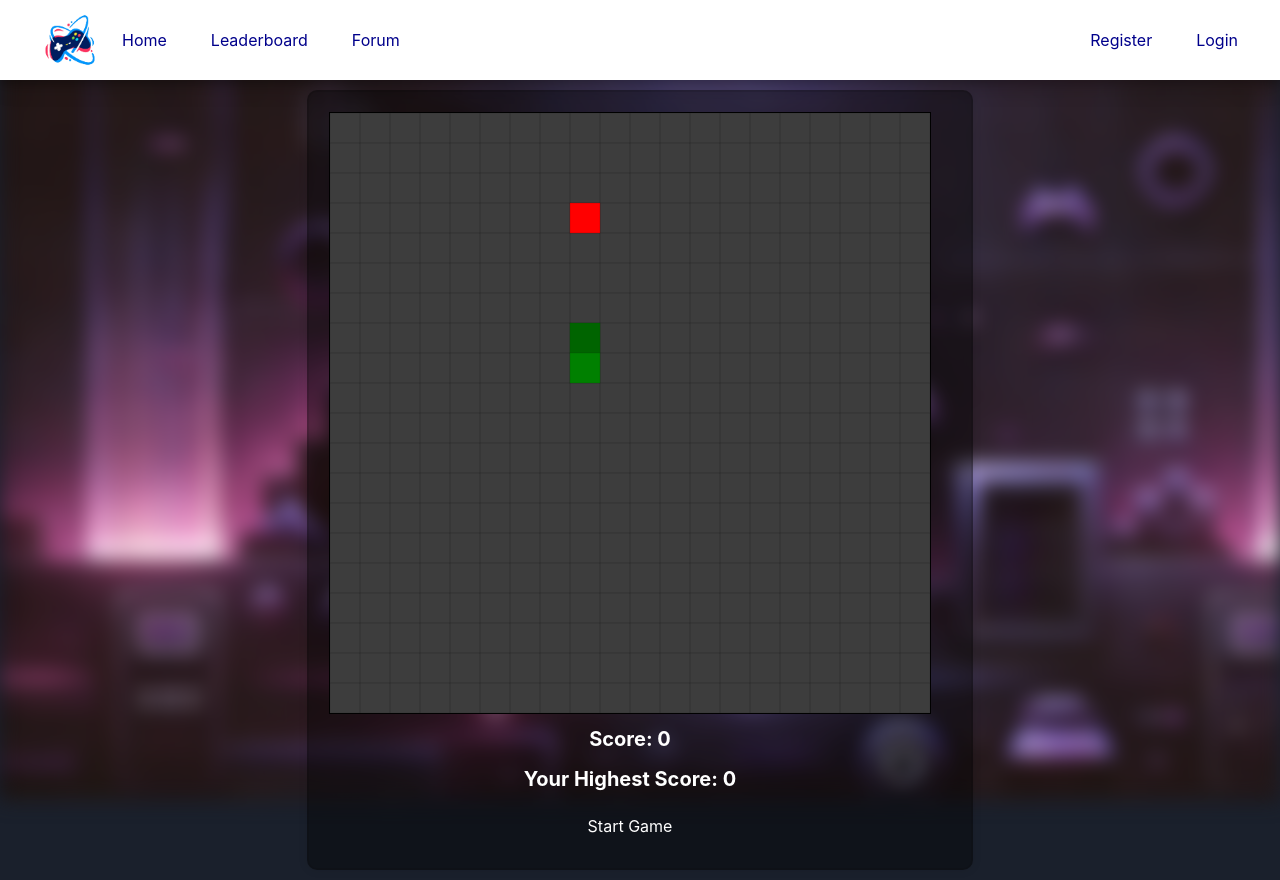
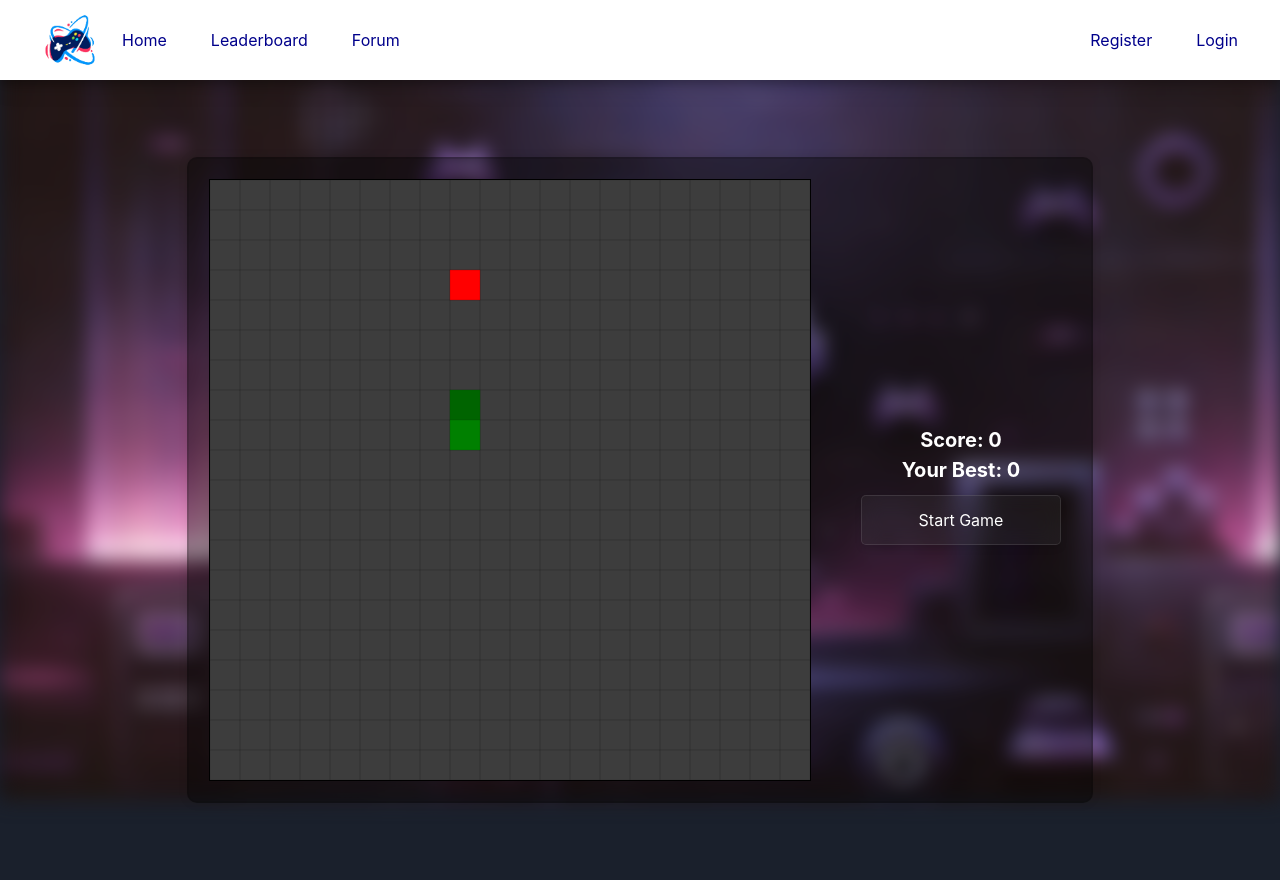
Before and after one commit to kartofki/arcade-arena, a React (Vite) app: page /snake in a window 1280 px wide. Built offline with nearby package versions, Linux system fonts and the light colour scheme; no server answers; the database is empty.

Commit message:
Styled Snake and Tetris

```diff
--- a/src/components/games/flappybird/FlappyBird.jsx
+++ b/src/components/games/flappybird/FlappyBird.jsx
@@ -1,5 +1,6 @@
 import styled from "styled-components";
 import { useEffect, useState } from "react";
+import NavBar from '../../NavBar'
 const BIRD_HEIGHT = 28;
 const BIRD_WIDTH = 33;
 const WALL_HEIGHT = 600;
@@ -64,6 +65,8 @@ function FlappyBird() {
     else setBirspos((birdpos) => birdpos - 50);
   };
   return (
+    <>
+    <NavBar />
     <Home onClick={handler}>
       <span>Score: {score}</span>
       <Background height={WALL_HEIGHT} width={WALL_WIDTH}>
@@ -90,6 +93,7 @@ function FlappyBird() {
         />
       </Background>
     </Home>
+    </>
   );
 }
 
--- a/src/components/games/snake/Snake.jsx
+++ b/src/components/games/snake/Snake.jsx
@@ -136,7 +136,7 @@ const Snake = () => {
     setSnake(SNAKE_START);
     setApple(APPLE_START);
     setDir([0, -1]);
-    setSpeed(500);
+    setSpeed(360);
     setGameOver(false);
     setScore(0);
     setDirectionChanged(false);
@@ -194,23 +194,20 @@ const Snake = () => {
               style={{ textAlign: "center" }}
             >
               <canvas
-                style={{ border: "1px solid black" }}
                 ref={canvasRef}
                 width={`${CANVAS_SIZE[0]}px`}
                 height={`${CANVAS_SIZE[1]}px`}
               />
-              <div style={{ marginTop: "10px" }}>
-                <span style={{ fontSize: "20px", fontWeight: "bold" }}>
-                  Score: {score}
-                </span>
-              </div>
-              <div style={{ marginTop: "10px" }}>
-                <span style={{ fontSize: "20px", fontWeight: "bold" }}>
-                  Your Highest Score: {highestScore}
-                </span>
-              </div>
-              {gameOver && <div style={{ fontSize: "30px", color: "red" }}>GAME OVER!</div>}
-              {!gameOver && <button
+            </div>
+          </div>
+          <div className="gameButtons">
+            <div className="gameInfo">
+              <div>Score: {score}</div>
+              <div>Your Best: {highestScore}</div>
+            </div>
+            {gameOver && <div className="gameOverMessage">GAME OVER!</div>}
+            {!gameOver && (
+              <button className="startGameBtn"
                 onClick={startGame}
                 style={{
                   padding: "10px 20px",
@@ -221,8 +218,10 @@ const Snake = () => {
                 }}
               >
                 Start Game
-              </button>}
-              {gameOver && <button
+              </button>
+            )}
+            {gameOver && (
+              <button className="startGameBtn"
                 onClick={startGame}
                 style={{
                   padding: "10px 20px",
@@ -233,10 +232,9 @@ const Snake = () => {
                 }}
               >
                 Restart Game
-              </button>}
-            </div>
+              </button>
+            )}
           </div>
-
         </div>
       </div>
     </>
--- a/src/components/games/tetris/StartButton.jsx
+++ b/src/components/games/tetris/StartButton.jsx
@@ -1,9 +1,8 @@
 import React from 'react'
-import { StyledStartButton } from './StyledStartButton'
 
 const StartButton = ({callback}) => {
   return (
-    <StyledStartButton onClick={callback}>StartButton</StyledStartButton>
+    <button className="startGameBtn" onClick={callback}>StartButton</button>
   )
 }
 
--- a/src/components/games/tetris/StyledStartButton.jsx
+++ /dev/null
@@ -1,16 +0,0 @@
-import styled from "styled-components";
-
-export const StyledStartButton = styled.button`
-box-sizing: border-box;
-margin: 0 0 20px 0;
-padding: 20px;
-min-height: 30px;
-width: 100%;
-border-radius: 20px;
-border:none;
-color: white;
-background: #333;
-font-size: 1rem;
-outline: none;
-cursor: pointer;
-`
--- a/src/components/games/tetris/StyledTetris.jsx
+++ b/src/components/games/tetris/StyledTetris.jsx
@@ -1,19 +1,44 @@
 import styled from 'styled-components';
-
-import bgImage from '../../../../public/assets/bg.jpg'
+import bgImage from '../../../../public/assets/homebg.webp';
 
 export const StyledTetrisWrapper = styled.div`
+  position: relative;
   width: 100vw;
   height: 100vh;
-background: url(${bgImage}) #000;
+  overflow: hidden;
+
+  &::before {
+    content: "";
+    position: absolute;
+    top: 0;
+    left: 0;
+    width: 100vw;
+    height: 100vh;
+    background-image: url(${bgImage});
+    background-repeat: no-repeat;
+    background-attachment: fixed;
     background-size: cover;
-overflow: hidden;`
+    filter: blur(10px); /* Blurring the background image */
+    z-index: -1; /* Ensuring the background image is behind the content */
+  }
+`;
+
+
 
 export const StyledTetris = styled.div`
+  background-color: rgba(0, 0, 0, 0.4); /* Black w/opacity/see-through */
+  padding: 20px;
+  border-radius: 10px; /* Optional styling */
+  box-shadow: 0 0 10px rgba(0, 0, 0, 0.1); /* Optional styling */
+  color: white;
+  border: 2px solid rgba(0, 0, 0, 0.1);
+  z-index: 2;
+  position: relative;
   display: flex;
   align-items: flex-start;
-padding: 40px;
-margin: 0 auto;
+  margin-top: 20px;
+  margin-right: 0;
+  margin-left: 300px;
   max-width: 900px;
 
   aside {
@@ -21,4 +46,5 @@ width: 100%;
     max-width: 200px;
     display: block;
     padding: 0 20px;
-}`
+  }
+`;
--- a/src/components/games/tetris/Tetris.jsx
+++ b/src/components/games/tetris/Tetris.jsx
@@ -85,7 +85,6 @@ const Tetris = () => {
       updatePlayerPos({ x: 0, y: 1, collided: false });
     } else {
       if (player.pos.y < 1) {
-        console.log('GAME OVER!!!');
         setGameOver(true);
         setDropTime(null);
         if (user && user.username) {
@@ -125,26 +124,34 @@ const Tetris = () => {
   return (
         <>
           <NavBar />
+          <div className="tetrisPage">
+            <div className="tetrisWrap">
+
               <StyledTetrisWrapper ref={gameWrapperRef} role="button" tabIndex="0" onKeyDown={e => move(e)} onKeyUp={keyUp}>
                 <StyledTetris>
                   <Stage stage={stage} />
                   <aside>
                     {gameOver ? (
                       <>
-                <Display gameOver={gameOver} text="Game Over" />
-                <p>Score: {score}</p>
+                      <div className="gameInfo infoTetris">
+                        <div>Game Over!</div>
+                        <div>Score: {score}</div>
+                        </div>
                       </>
                     ) : (
-              <div>
-                <Display text={`Score: ${score}`} />
-                <Display text={`Rows: ${rows}`} />
-                <Display text={`Level: ${level}`} />
+                      <div className="gameInfo infoTetris">
+                        <div>Score: {score}</div>
+                        <div>Rows: {rows}</div>
+                        <div>Level: {level}</div>
                       </div>
                     )}
                     <StartButton callback={startGame} />
                   </aside>
                 </StyledTetris>
               </StyledTetrisWrapper>
+              </div>
+
+          </div>
         </>
       );
 };
--- a/src/index.css
+++ b/src/index.css
@@ -394,6 +394,7 @@ body {
     .snakeAll {
       display: flex;
       flex-direction: row;
+      justify-content: space-between;
       background-color: rgba(0, 0, 0, 0.4); /* Black w/opacity/see-through */
       padding: 20px;
       border-radius: 10px; /* Optional styling */
@@ -425,6 +426,92 @@ body {
     canvas {
       border: 1px solid black;
     }
+
+    .gameButtons {
+      display: flex;
+      flex-direction: column;
+      justify-content: center;
+      padding: 10px;
+      margin-left: 20px;
+      border-radius: 5px;
+    }
+
+    .startGameBtn{
+      background-color: black;
+    font-size: 20px;
+    width: 200px;
+    height: 50px;
+    border-radius: 10px;
+    box-shadow: 0 0 10px rgba(0,0,0,0.3);
+    font-size: 18px;
+            color: white;
+            background: rgba(71, 71, 71, 0.2);
+            border: 1px solid rgba(255, 255, 255, 0.1);
+            border-radius: 10px;
+            box-shadow: 0 4px 6px rgba(0, 0, 0, 0.1);
+            backdrop-filter: blur(10px);
+            transition: background 0.3s, box-shadow 0.3s;
+    }
+
+    .startGameBtn:hover{
+      background: rgba(0, 0, 0, 0.3);
+      box-shadow: 0 6px 8px rgba(0, 0, 0, 0.2);
+    }
+
+    .gameInfo {
+      display: flex;
+      flex-direction: column;
+      align-items: center;
+      margin-top: 10px;
+      color: white;
+      font-size: 20px;
+      font-weight: bold;
+    }
+
+    .gameOverMessage {
+      font-size: 30px;
+      color: red;
+      margin-top: 10px;
+      margin-left: 20px;
+    }
+
+    /*tetris Page*/
+    .infoTetris {
+      margin-top: 250px;
+    }
+
+    .infoTetris div {
+      margin-bottom: 10px;
+    }
+
+    .tetrisPage::before {
+      content: "";
+      position: absolute;
+      top: 0;
+      left: 0;
+      width: 100vw;
+      height: 100vh;
+      background-image: url('../public/assets/homebg.webp');
+      background-repeat: no-repeat;
+      background-attachment: fixed;
+      background-size: cover;
+      filter: blur(10px); /* Blurring the background image */
+      z-index: -1; /* Ensuring the background image is behind the content */
+    }
+
+    .tetrisContainer {
+      background-color: rgba(0, 0, 0, 0.4); /* Black w/opacity/see-through */
+      padding: 20px;
+      border-radius: 10px; /* Optional styling */
+      box-shadow: 0 0 10px rgba(0, 0, 0, 0.1); /* Optional styling */
+      color: white;
+      border: 2px solid rgba(0, 0, 0, 0.1);
+      z-index: 2;
+      position: relative;
+      display: inline-block; /* Ensure the container wraps the content */
+    }
+
+
 
 /*all posts*/
 .spinner {
```
Lines whose indentation alone changed are shown as unchanged.
